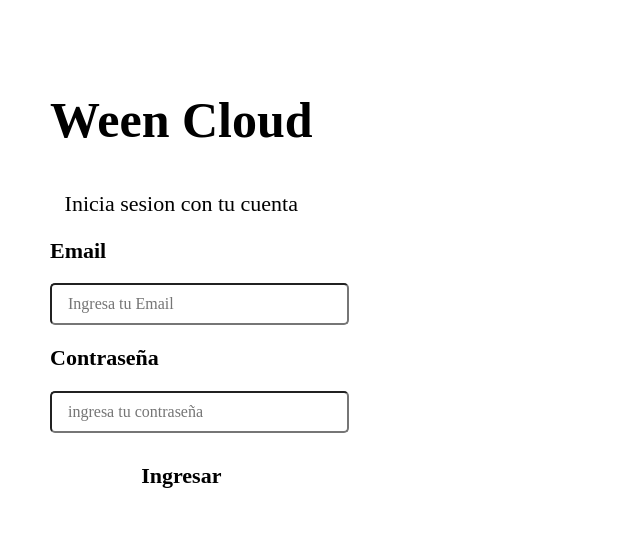
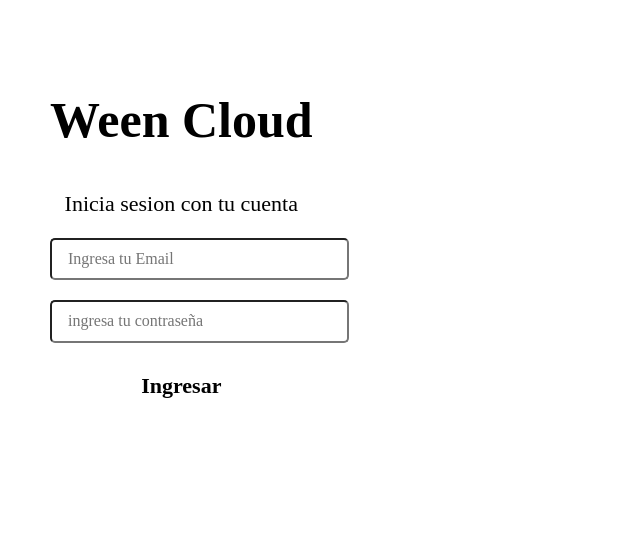
Before and after one commit to davidvaiss/weencloud, a PHP site: page /Login/index.php in a window 1280 px wide. Shown: the top 547 px of the page, without its empty margins (0-640 px from the left). Run offline with PHP 8.4, Linux system fonts and the light colour scheme.

Commit message:
jkjkjkjkjjkj

```diff
--- a/Login/index.php
+++ b/Login/index.php
@@ -37,12 +37,12 @@ if (isset($_SESSION))
 
 
         <div class="input">
-         <label for="Email">Email</label>
+         <label for="Email"></label>
          <input placeholder="Ingresa tu Email" name="email" type="text" id="Email">
         </div>
 
         <div class="input">
-         <label for="Contraseña">Contraseña</label>
+         <label for="Contraseña"></label>
          <input placeholder="ingresa tu contraseña" name="contraseña" type="password" id="Contraseña">
       </div>
          <!-- <div class="password-olvidada">
--- a/index.php
+++ b/index.php
@@ -17,7 +17,7 @@
         <div class="menu container">
             <!-- <img src="IMG/hero.svg"> -->
             <img src="IMG/clouds (1).png" alt="">
-            <a href="#" class="logo">WeenCloud </a>
+            <a href="#" class="logo">ween Cloud </a>
             <input type="checkbox" id="menu">
             <label for="menu">
                 <img src="IMG/menu-btn.png" class="menu-icono" alt="">
```
Also changed, not shown: index_registrate/index.html (renamed from index_registrate/index.php).
